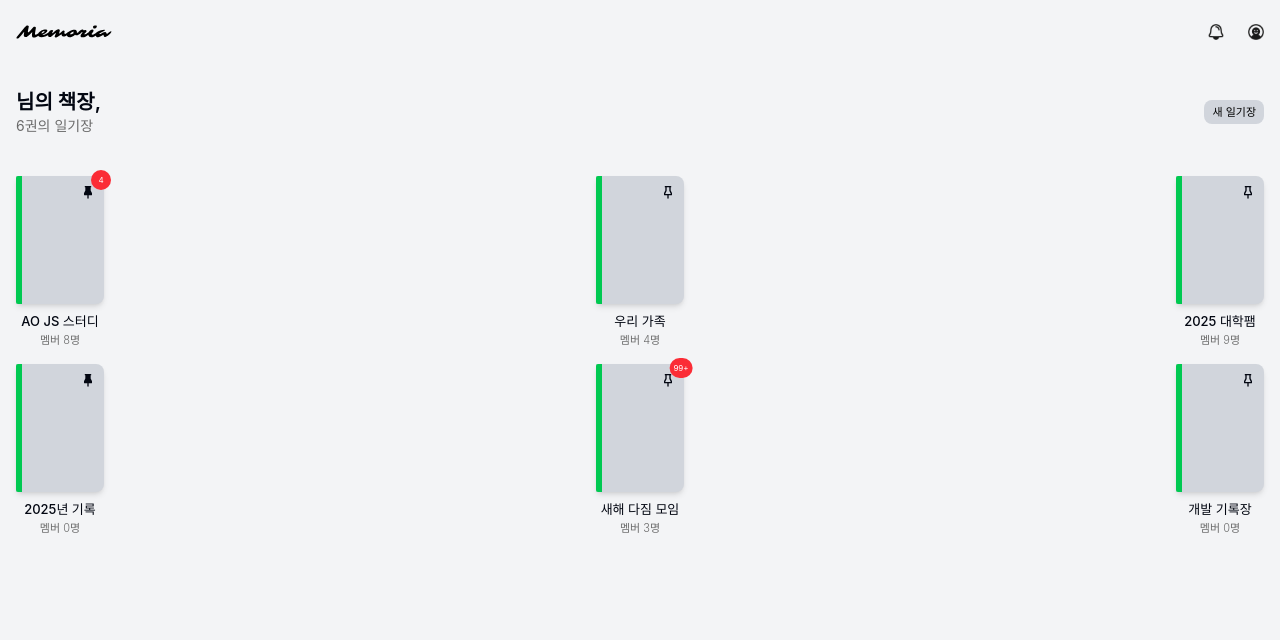
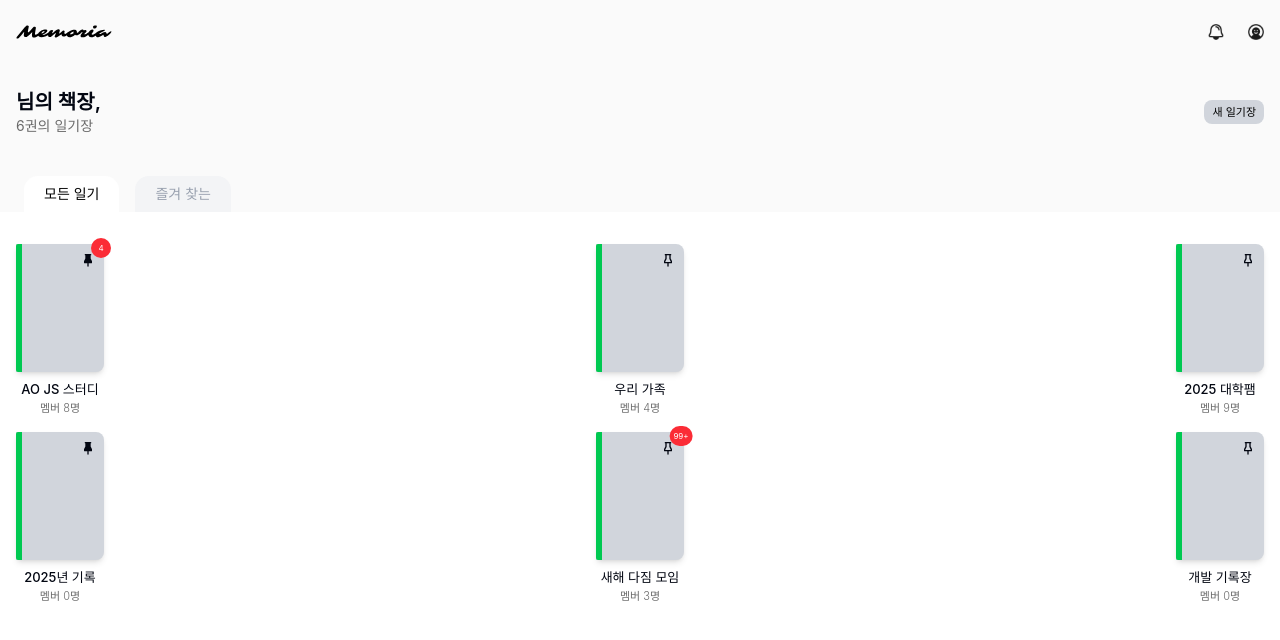
Before and after one commit to Capstone-Memoria/Memoria-Front, a React (Vite) app: page /main in a window 1280 px wide. Shown: the top 640 px of the page. Built offline with nearby package versions, Linux system fonts and the light colour scheme; sample sign-in values are in the browser's storage; a web font is replaced by a local one.

Commit message:
feat: MainPage에 탭 기능 추가 및 스타일 수정

```diff
--- a/index.html
+++ b/index.html
@@ -15,7 +15,7 @@
     />
     <title>Vite + React + TS</title>
   </head>
-  <body class="bg-gray-100">
+  <body class="bg-zinc-50">
     <div id="root" class="h-full"></div>
     <script type="module" src="/src/main.tsx"></script>
   </body>
--- a/src/features/main/pages/MainPage.tsx
+++ b/src/features/main/pages/MainPage.tsx
@@ -2,7 +2,9 @@ import Button from "@/components/base/Button";
 import Diary from "@/components/diary/Diary";
 import DefaultHeader from "@/components/layout/DefaultHeader";
 import Page from "@/components/page/Page";
+import { cn } from "@/lib/utils";
 import { useAuthStore } from "@/stores/AuthenticationStore";
+import { useState } from "react";
 import { useNavigate } from "react-router-dom";
 
 const diaryDummyData = [
@@ -60,6 +62,9 @@ const MainPage = () => {
   const authStore = useAuthStore();
   const navigate = useNavigate();
 
+  /* States */
+  const [tab, setTab] = useState<"all" | "pinned">("all");
+
   return (
     <Page.Container>
       <DefaultHeader />
@@ -81,7 +86,31 @@ const MainPage = () => {
             새 일기장
           </Button>
         </div>
-        <div className={"grid grid-cols-[auto_1fr_auto] gap-y-4"}>
+      </Page.Content>
+      <div className={"flex pl-6 gap-4"}>
+        <button
+          className={cn(
+            "px-5 py-2 rounded-t-xl text-sm font-normal",
+            tab === "all" ? "bg-white text-black" : "bg-gray-100 text-gray-400"
+          )}
+          onClick={() => setTab("all")}
+        >
+          모든 일기
+        </button>
+        <button
+          className={cn(
+            "px-5 py-2 rounded-t-xl text-sm font-normal",
+            tab === "pinned"
+              ? "bg-white text-black"
+              : "bg-gray-100 text-gray-400"
+          )}
+          onClick={() => setTab("pinned")}
+        >
+          즐겨 찾는
+        </button>
+      </div>
+      <div className={"bg-white h-screen py-8"}>
+        <div className={"grid grid-cols-[auto_1fr_auto] gap-y-4 px-4"}>
           {diaryDummyData.map((diary) => (
             <Diary
               onClick={() => navigate(`/diary/${diary.id}`)}
@@ -93,7 +122,7 @@ const MainPage = () => {
             />
           ))}
         </div>
-      </Page.Content>
+      </div>
     </Page.Container>
   );
 };
```
